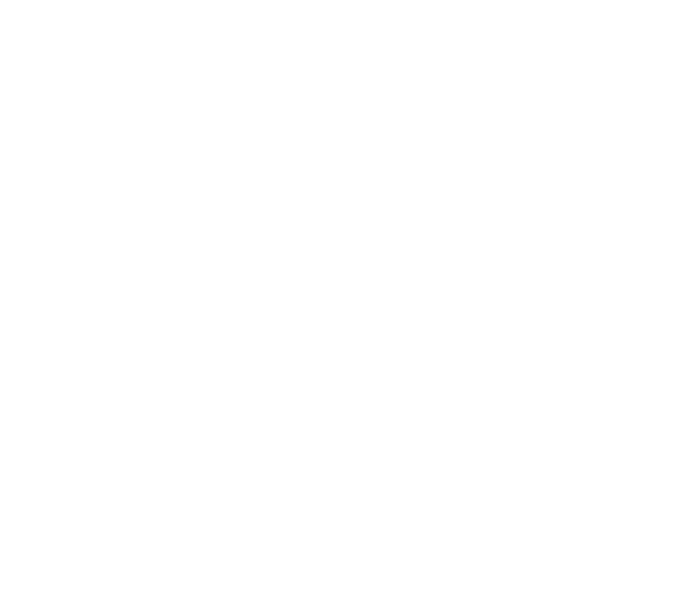
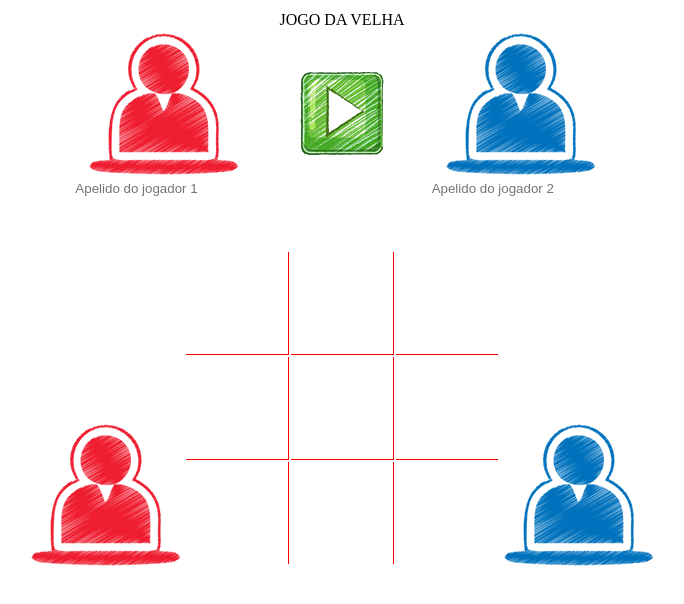
Before and after one commit to peedroaugustto/Jogo-da-Velha-JQuery, a plain HTML site: page index.html in a window 1280 px wide. Shown: the whole page, without its empty margins (298-982 px from the left). Drawn offline with Linux system fonts and the light colour scheme.

Commit message:
Criação do grid de jogo

```diff
--- a/index.html
+++ b/index.html
@@ -9,5 +9,96 @@
 
 	<body>
 
+		<div id="paginaInicial" align="center">
+			<table width="600px">
+				<tbody>
+					<tr>
+						<td colspan="3" align="center">
+							JOGO DA VELHA
+						</td>
+					</tr>
+
+					<tr>
+						<td align="center">
+							<img src="imagens/jogador_1.png" alt="">
+							<br/>
+							<input type="text" maxlength="10" placeholder="Apelido do jogador 1" style="border:  0px;">
+						</td>
+						<td align="center">
+							<img src="imagens/iniciar.png" alt="">
+						</td>
+						<td align="center">
+							<img src="imagens/jogador_2.png" alt="">
+							<br/>
+							<input type="text" maxlength="10" placeholder="Apelido do jogador 2" style="border:  0px;">
+						</td>
+					</tr>
+				</tbody>
+			</table>
+		</div>
+
+		<div id="palcoJogo" style="margin-top: 50px; text-align: center;">
+			<div style="display: inline-block;">
+				<img src="imagens/jogador_1.png" alt="">
+			</div>
+
+			<div style="display: inline-block;">
+				<table border="0">
+					<tbody>
+						<tr>
+							<td style="border-bottom: solid 1px red; border-right: 1px red solid;">
+								<div style="width: 100px; height: 100px;">
+
+								</div>
+							</td>
+							<td style="border-bottom: solid 1px red; border-right: 1px red solid;">
+								<div style="width: 100px; height: 100px;">
+
+								</div>
+							</td>
+							<td style="border-bottom: solid 1px red;">
+								<div style="width: 100px; height: 100px;">
+
+								</div>
+							</td>
+						</tr>
+						<tr>
+							<td style="border-bottom: solid 1px red; border-right: 1px red solid;">
+								<div style="width: 100px; height: 100px;">
+								</div>
+							</td>
+							<td style="border-bottom: solid 1px red; border-right: 1px red solid;">
+								<div style="width: 100px; height: 100px;">
+								</div>
+							</td>
+							<td style="border-bottom: solid 1px red;">
+								<div style="width: 100px; height: 100px;">
+								</div>
+							</td>
+						</tr>
+						<tr>
+							<td style="border-right: solid 1px red;">
+								<div style="width: 100px; height: 100px;">
+								</div>
+							</td>
+							<td style="border-right: solid 1px red;">
+								<div style="width: 100px; height: 100px;">
+								</div>
+							</td>
+							<td>
+								<div style="width: 100px; height: 100px;">
+								</div>
+							</td>
+						</tr>
+					</tbody>
+				</table>
+			</div>
+
+			<div style="display: inline-block;">
+				<img src="imagens/jogador_2.png" alt="">
+			</div>
+
+		</div>
+
 	</body>
 </html>
```
